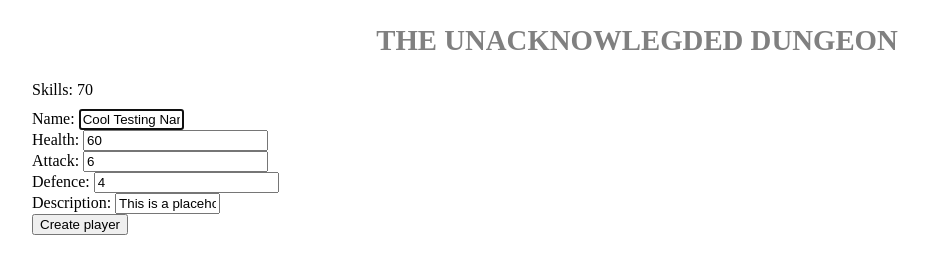
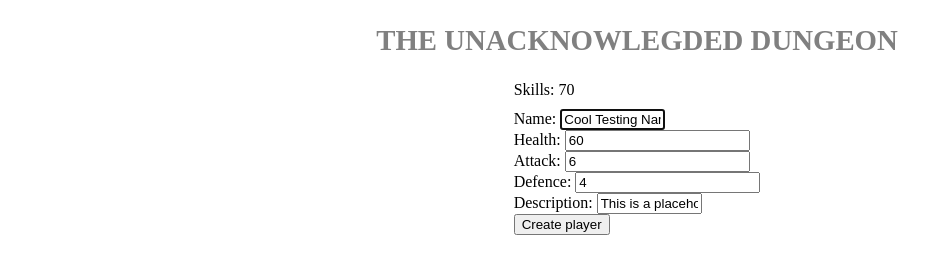
Before and after one commit to Veksoe/the-unacknowledged-dungeon, a plain HTML site: page index.html in a window 1280 px wide. Shown: the whole page, without its empty margins (3-929 px from the left). Drawn offline with Linux system fonts and the light colour scheme.

Commit message:
Extra styling

```diff
--- a/assets/css/style.css
+++ b/assets/css/style.css
@@ -162,6 +162,10 @@ button {
     display: grid;
 }
 
+.playerContainerEl {
+    display: grid;
+}
+
 .cardContainer {
     column-gap: var(--xLargeSpacing);
 }
--- a/index.html
+++ b/index.html
@@ -23,7 +23,7 @@
     </header>
 
     <main>
-        <section class="playerContainerEl">
+        <section class="playerContainerEl justifyCenter">
             <p>Skills: <span class="skillsEl" id="skillLeft">70</span></p>
             <form>
                 <div>
```
